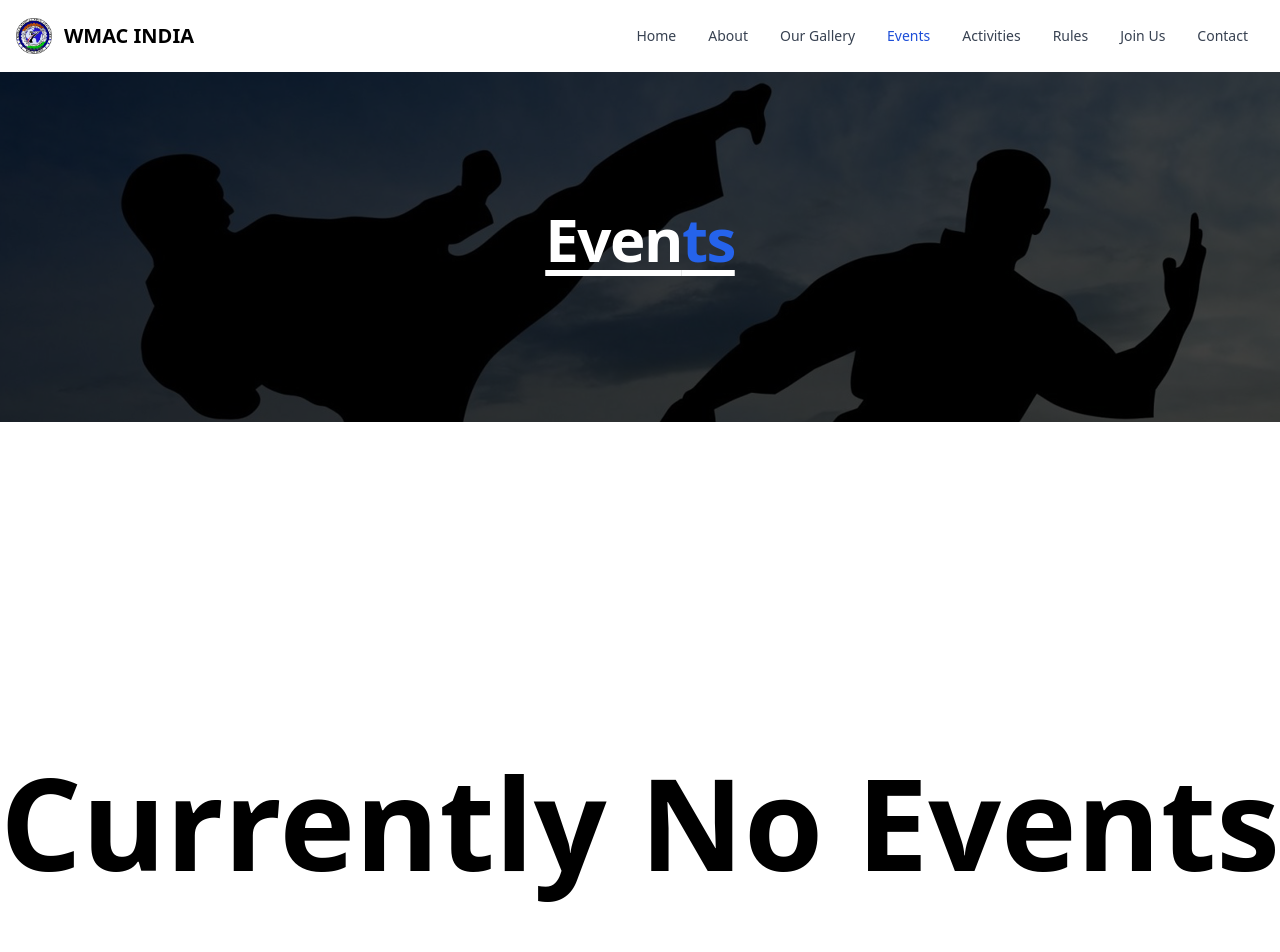
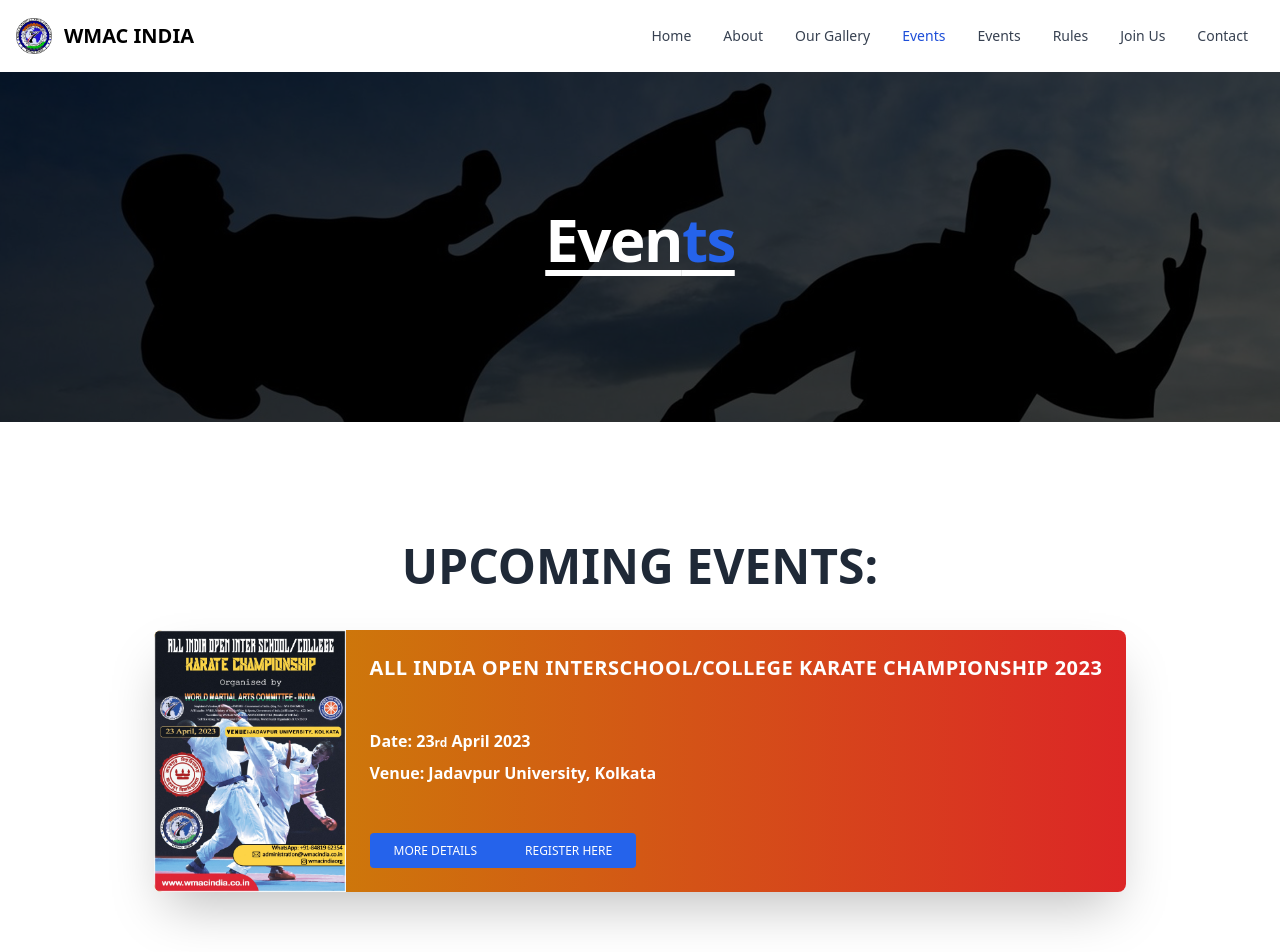
Before and after one commit to hrikbansaha49268/wmac-website, a website: page public/events.html in a window 1280 px wide. Shown: the top 952 px of the page. Drawn offline with nearby package versions, Linux system fonts and the light colour scheme.

Commit message:
Events page changed

```diff
--- a/public/events.html
+++ b/public/events.html
@@ -61,8 +61,8 @@
                                 aria-current="page">Events</a>
                         </li>
                         <li>
-                            <a href="activities.html"
-                                class="block py-2 pr-4 pl-3 text-gray-700 rounded hover:bg-gray-100 md:hover:bg-transparent md:border-0 md:hover:text-blue-700 md:p-0 dark:text-gray-400 md:dark:hover:text-white dark:hover:bg-gray-700 dark:hover:text-white md:dark:hover:bg-transparent">Activities</a>
+                            <a href="Events.html"
+                                class="block py-2 pr-4 pl-3 text-gray-700 rounded hover:bg-gray-100 md:hover:bg-transparent md:border-0 md:hover:text-blue-700 md:p-0 dark:text-gray-400 md:dark:hover:text-white dark:hover:bg-gray-700 dark:hover:text-white md:dark:hover:bg-transparent">Events</a>
                         </li>
                         <li>
                             <a href="rules.html"
@@ -104,12 +104,43 @@
         <!-- The image -->
     </header>
 
-    <!-- Activities -->
-    <div
-        class="font-extrabold text-3xl  md:text-7xl lg:text-9xl flex flex-col items-center justify-center min-h-screen">
-        Currently No Events
+    <!-- Events -->
+    <div class="m-10 md:my-20 flex flex-col items-center">
+
+        <h3 class="text-5xl font-black text-gray-800 my-10">
+            UPCOMING EVENTS:
+        </h3>
+
+        <!-- INTERSCHOOL/COLLEGE KARATE CHAMPIONSHIP 2023 -->
+        <div class="flex flex-wrap justify-center gap-8">
+            <div class="flex flex-col rounded-lg bg-gradient-to-r to-red-600 from-yellow-600 md:flex-row shadow-2xl">
+                <img class="h-96 w-full rounded-t-lg object-cover md:h-auto md:w-48 md:rounded-none md:rounded-l-lg"
+                    src="./assets/events/cover/inter_school_events.jpg" alt="" />
+                <div class="flex flex-col justify-between p-6 text-white">
+                    <h5 class="mb-2 text-xl font-bold tracking-wide">
+                        ALL INDIA OPEN INTERSCHOOL/COLLEGE KARATE CHAMPIONSHIP 2023
+                    </h5>
+                    <div>
+                        <h5 class="font-semibold mr-2">Date: 23<span class="text-xs">rd</span> April 2023</h5>
+                        <h5 class="font-semibold my-2">Venue: Jadavpur University, Kolkata</h5>
+                    </div>
+                    <div class="inline-flex" role="group">
+                        <button type="button" onclick="window.open('./assets/events/pdfs/inter_school_events.pdf')"
+                            class="rounded-l inline-block px-6 py-2.5 bg-blue-600 text-white font-medium text-xs leading-tight uppercase hover:bg-blue-700 focus:bg-blue-700 focus:outline-none focus:ring-0 active:bg-blue-800 transition duration-150 ease-in-out">
+                            More Details
+                        </button>
+                        <button type="button"
+                            onclick="window.open('https://docs.google.com/forms/d/e/1FAIpQLScFnL09GRS4P1eKHHnFVCuS-GKhrRhDCLShaih7BMLmWkYrkQ/viewform')"
+                            class=" rounded-r inline-block px-6 py-2.5 bg-blue-600 text-white font-medium text-xs leading-tight uppercase hover:bg-blue-700 focus:bg-blue-700 focus:outline-none focus:ring-0 active:bg-blue-800 transition duration-150 ease-in-out">
+                            Register Here
+                        </button>
+                    </div>
+                </div>
+            </div>
+        </div>
+        <!-- INTERSCHOOL/COLLEGE KARATE CHAMPIONSHIP 2023 -->
     </div>
-    <!-- Activities -->
+    <!-- Events -->
 
     <!-- Footer -->
     <footer class="p-4 bg-white shadow md:px-6 md:py-8 dark:bg-gray-900">
```
Also changed, not shown: public/assets/events/cover/inter_school_events.jpg (added), public/output.css, 1 other file.
